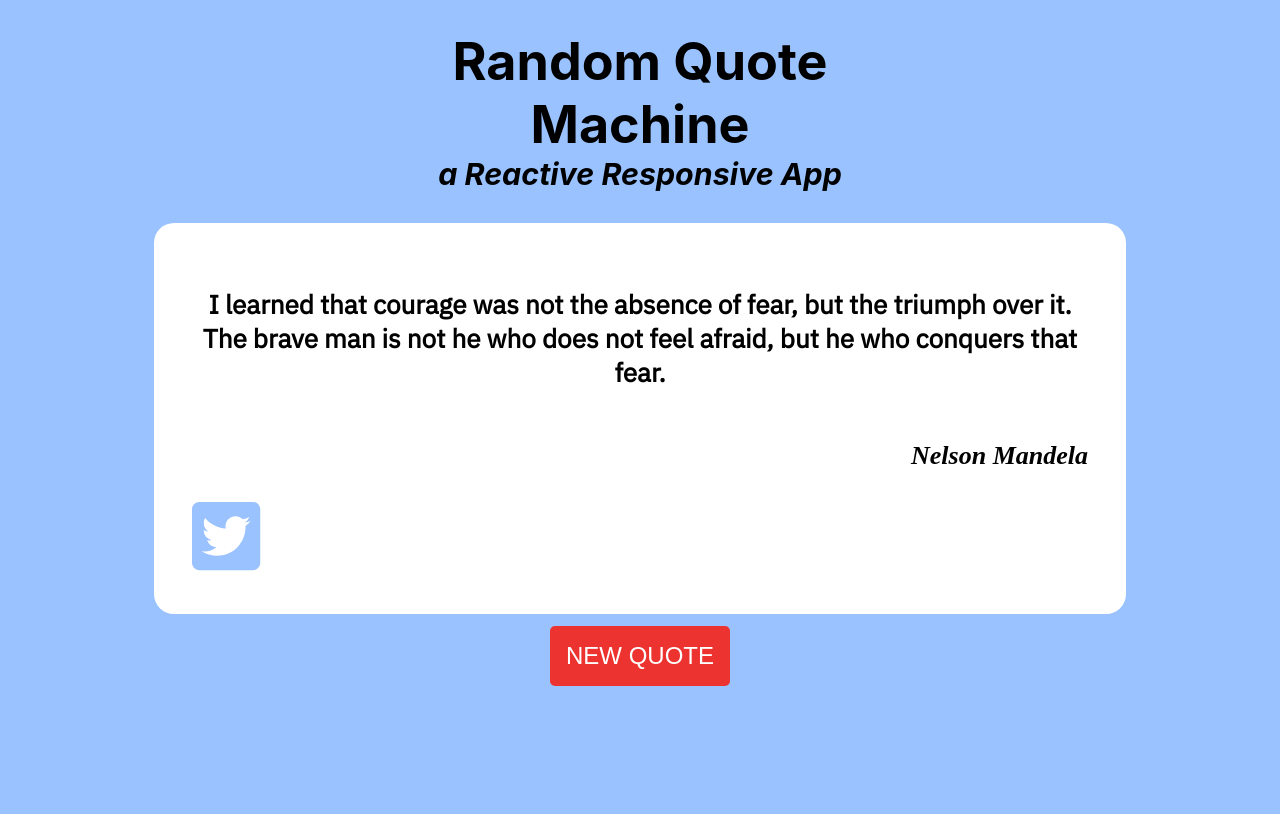
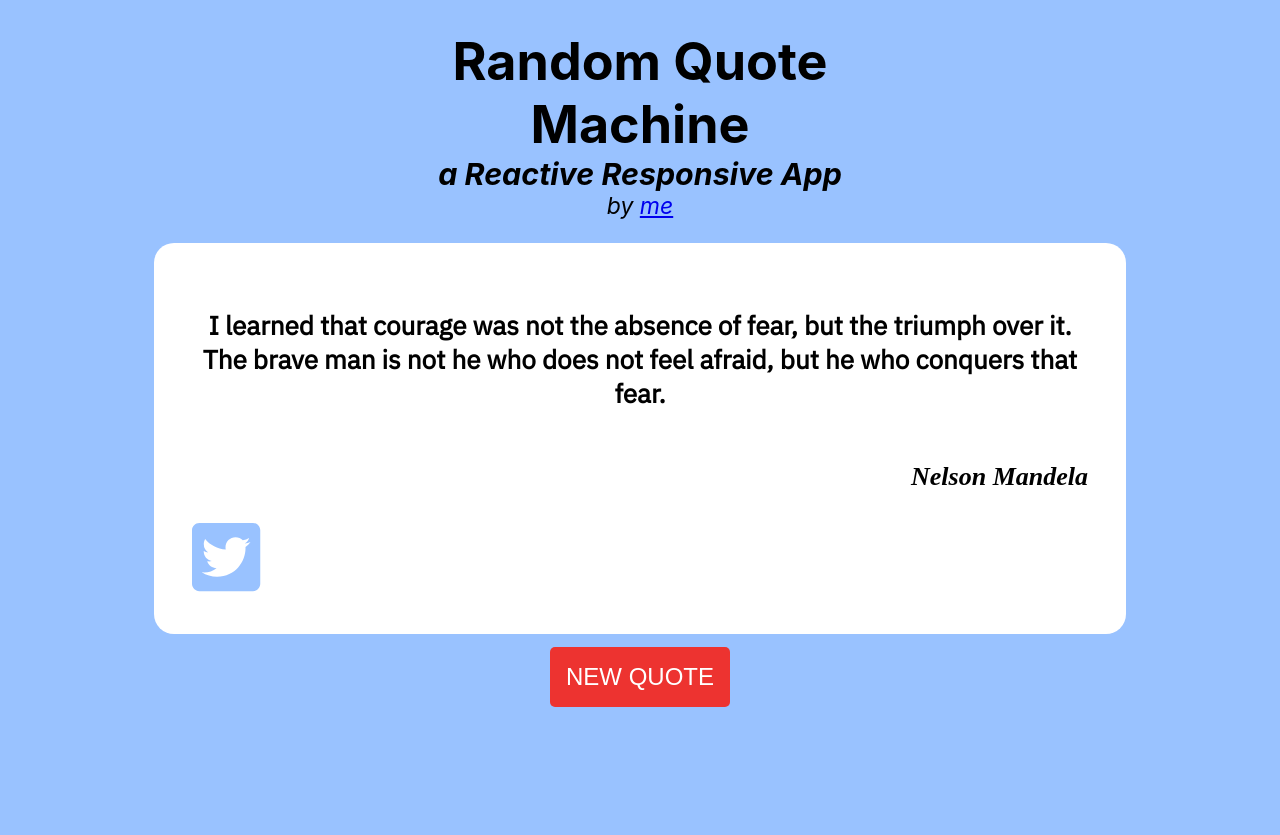
Before and after one commit to DiegoGorgazzi/random-quote-machine, a React (Create React App) app: page / in a window 1280 px wide. Before the commit the page ends 814 px from the top, so only its background shows below. Built offline with nearby package versions, Linux system fonts and the light colour scheme; a web font is replaced by a local one.

Commit message:
Add app author

```diff
--- a/src/App.css
+++ b/src/App.css
@@ -38,3 +38,9 @@ h3 {
   margin-top: -5%;
   font-style: oblique;
 }
+
+.appAuthor{
+  font-size: calc(7px + 2vmin);
+  margin-top:-5%;
+  font-style: italic;
+}
--- a/src/App.js
+++ b/src/App.js
@@ -30,6 +30,7 @@ class App extends Component {
         <div>
           <h1>Random Quote Machine </h1>
           <h3>a Reactive Responsive App</h3>
+          <p className="appAuthor">by <a href="https://github.com/DiegoGorgazzi">me</a></p>
         </div>
       <QuoteBox
         quote={this.state.quotes.qText}
```
